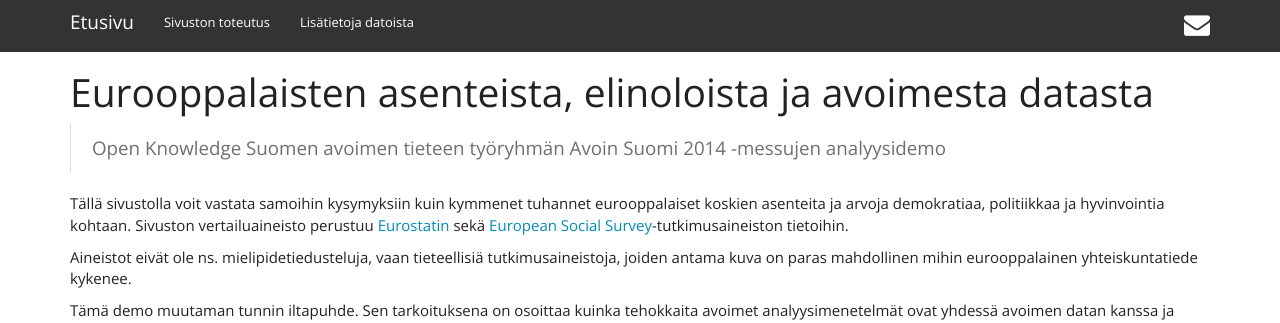
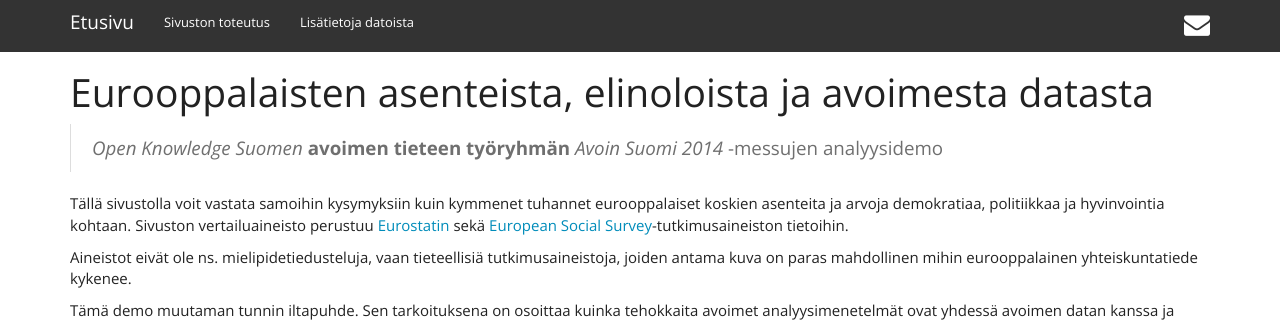
Before and after one commit to okffi-science/avoin-suomi-2014, a Jekyll site: the page built from index.md, in a window 1280 px wide and 900 px high. Shown: the top 323 px of the window. Built offline with Jekyll 4.4.1, drawn with Linux system fonts in a browser that asks for light colours; nearby versions of some CDN libraries; Markdown is read by kramdown in place of the engine named in the settings.

Commit message:
etusivu uusiksi2

```diff
--- a/index.md
+++ b/index.md
@@ -6,7 +6,7 @@ title: Eurooppalaisten asenteista, elinoloista ja avoimesta datasta
 
 # Eurooppalaisten asenteista, elinoloista ja avoimesta datasta
 
->Open Knowledge Suomen avoimen tieteen työryhmän Avoin Suomi 2014 -messujen analyysidemo
+>*Open Knowledge Suomen* **avoimen tieteen työryhmän** *Avoin Suomi 2014* -messujen analyysidemo
 
 Tällä sivustolla voit vastata samoihin kysymyksiin kuin kymmenet tuhannet eurooppalaiset koskien asenteita ja arvoja demokratiaa, politiikkaa ja hyvinvointia kohtaan. Sivuston vertailuaineisto perustuu [Eurostatin](http://epp.eurostat.ec.europa.eu/portal/page/portal/eurostat/home) sekä [European Social Survey](http://www.europeansocialsurvey.org/)-tutkimusaineiston tietoihin.
 
```
